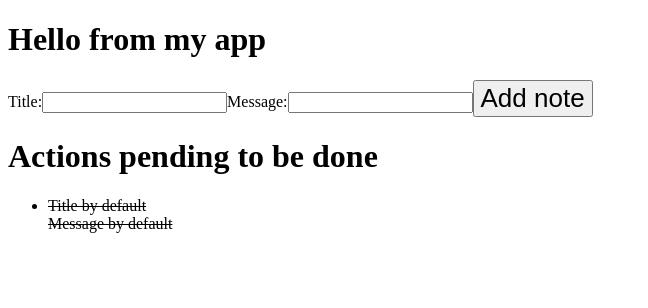
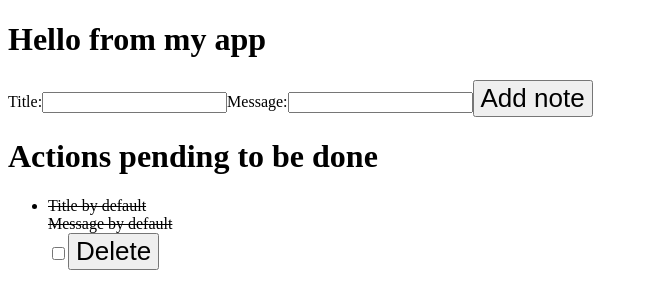
Before and after one commit to johnnycastro72/to-do-app-react, a React (Vite) app: page / in a window 1280 px wide. Shown: the top 308 px of the page, without its empty margins (0-648 px from the left). Built offline with nearby package versions, Linux system fonts and the light colour scheme.

Commit message:
Delete Note
The delete button is added and its functionality is implemented.

```diff
--- a/src/components/ListOfToDo.jsx
+++ b/src/components/ListOfToDo.jsx
@@ -3,6 +3,24 @@
 
 const ListOfToDo = () => {
   const { state, dispatch } = useContext(Store);
+
+  const onCheckBox = (event, note) => {
+    const checked = event.currentTarget.checked;
+    dispatch({
+      type: "update-note",
+      payload: {
+        ...note,
+        done: checked,
+      },
+    });
+  };
+
+  const onDelete = (note) => {
+    dispatch({
+      type: "remove-note",
+      payload: note,
+    });
+  };
 
   return (
     <div>
@@ -16,6 +34,11 @@
             >
               {note.title} <br />
               {note.message} <br />
+              <input
+                onChange={(event) => onCheckBox(event, note)}
+                type="checkbox"
+              />
+              <button onClick={() => onDelete(note)}>Delete</button>
             </li>
           );
         })}
--- a/src/components/Reducer.jsx
+++ b/src/components/Reducer.jsx
@@ -13,9 +13,14 @@
             }
             return newStateAddNote
         case 'remove-note':
-            return state
+            const newListOfNotesWithoutPayloadNote = state.listOfNotes.filter(note => note.id !== action.payload.id)
+            const newStateWithNoteDeleted = {...state, listOfNotes: newListOfNotesWithoutPayloadNote}
+            return newStateWithNoteDeleted
         case 'update-note':
-            return state
+            const newListOfNotes = state.listOfNotes.filter(note => note.id !== action.payload.id)
+            const newListOfNotesWithModification = [...newListOfNotes, action.payload]
+            const newStateModifiedCheckox = { ...state, listOfNotes: newListOfNotesWithModification}
+            return newStateModifiedCheckox
     }
 }
 
```
